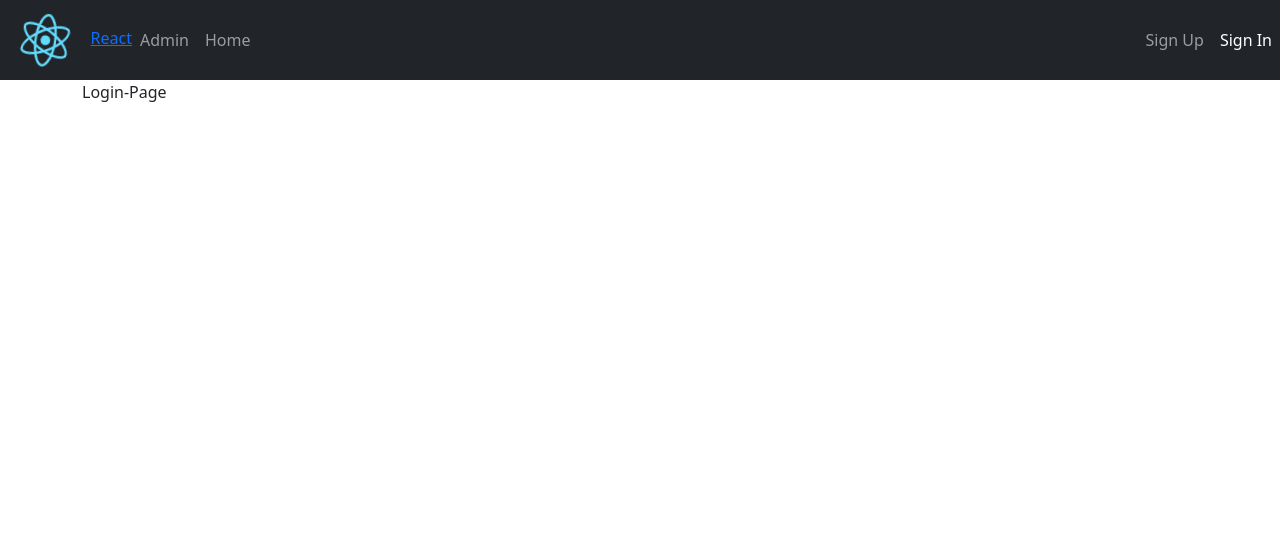
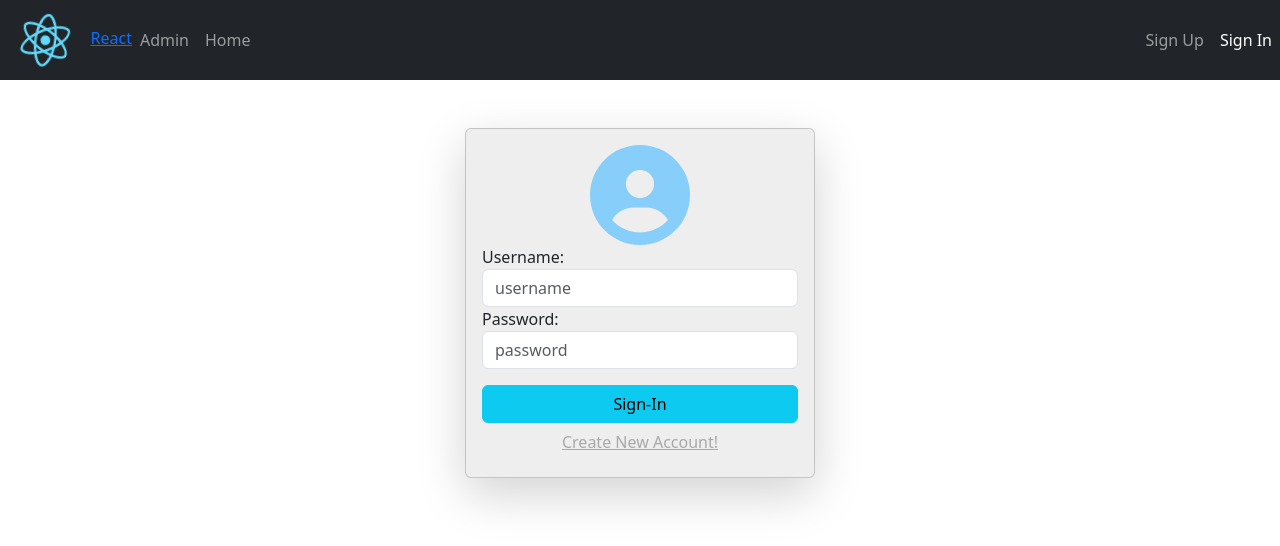
Before and after one commit to burakkemal/react-product-seller, a React (Create React App) app: page /login in a window 1280 px wide. Shown: the top 546 px of the page. Built offline with nearby package versions, Linux system fonts and the light colour scheme.

Commit message:
login page was added.

```diff
--- a/src/pages/login/login.page.jsx
+++ b/src/pages/login/login.page.jsx
@@ -1,5 +1,115 @@
-const LoginPage=()=>{
-    return (<p>Login-Page</p>);
-}
+import { useEffect, useState } from "react";
+import User from "../../models/users";
+import { Link, useNavigate } from "react-router-dom";
+import AuthenticationService from "../../services/authentication.service";
 
-export {LoginPage};
+import { useDispatch, useSelector } from "react-redux";
+import { setCurrentUser } from "../../store/action/user";
+import { FontAwesomeIcon } from "@fortawesome/react-fontawesome";
+import { faUserCircle } from "@fortawesome/free-solid-svg-icons";
+
+const LoginPage = () => {
+  const [user, setUser] = useState(new User("", "", ""));
+  const [loading, setLoading] = useState(false);
+  const [submitted, setSubmitted] = useState(false);
+  const [errorMessage, setErrorMessage] = useState(false);
+
+  const dispatch = useDispatch();
+  const currentUser = useSelector((state) => state.user);
+  const navigate = useNavigate();
+  useEffect(() => {
+    if (currentUser?.id) {
+      navigate("/profile");
+    }
+  }, []);
+
+  const handleChange = (e) => {
+    const { name, value } = e.target;
+    setUser((prevState) => {
+      return {
+        ...prevState,
+        [name]: value,
+      };
+    });
+  };
+  const handleLogin = (e) => {
+    e.preventDefault();
+
+    setSubmitted(true);
+
+    if (!user.userName || !user.password) {
+      return;
+    }
+    setLoading(true);
+
+    AuthenticationService.login(user)
+      .then((response) => {
+        //set user in session
+        dispatch(setCurrentUser(response.data));
+        navigate("/profile");
+      })
+      .catch((error) => {
+        console.error(error);
+        setErrorMessage("username or password is not valid");
+        setLoading(false);
+      });
+  };
+
+  return (
+    <div className="container mt-5">
+      <div className="card ms-auto me-auto p-3 shadow-lg custom-card">
+        <FontAwesomeIcon
+          icon={faUserCircle}
+          className="ms-auto me-auto user-icon"
+        />
+        {errorMessage && (
+          <div className="alert alert-danger">{errorMessage}</div>
+        )}
+        <form
+          onSubmit={(e) => handleLogin(e)}
+          noValidate
+          className={submitted ? "was-validated" : ""}
+        >
+          <div className="form-group">
+            <label htmlFor="username">Username:</label>
+            <input
+              type="text"
+              name="userName"
+              className="form-control"
+              placeholder="username"
+              value={user.userName}
+              onChange={(e) => handleChange(e)}
+              required
+            />
+            <div className="invalid-feedback">Username is required.</div>
+          </div>
+          <div className="form-group">
+            <label htmlFor="password">Password:</label>
+            <input
+              type="password"
+              name="password"
+              className="form-control"
+              placeholder="password"
+              value={user.password}
+              onChange={(e) => handleChange(e)}
+              required
+            />
+            <div className="invalid-feedback">Password is required.</div>
+          </div>
+          <button className="btn btn-info w-100 mt-3" disabled={loading}>
+            Sign-In
+          </button>
+        </form>
+        <Link
+          to="/register"
+          className="btn btn-link"
+          style={{ color: "darkgray" }}
+        >
+          Create New Account!
+        </Link>
+      </div>
+    </div>
+  );
+};
+
+export { LoginPage };
--- a/src/pages/register/register.page.jsx
+++ b/src/pages/register/register.page.jsx
@@ -98,7 +98,7 @@ const RegisterPage = () => {
             <div className="invalid-feedback">Username is required.</div>
           </div>
           <div className="form-group">
-            <label htmlFor="password">Username:</label>
+            <label htmlFor="password">Password:</label>
             <input
               type="password"
               name="password"
```
